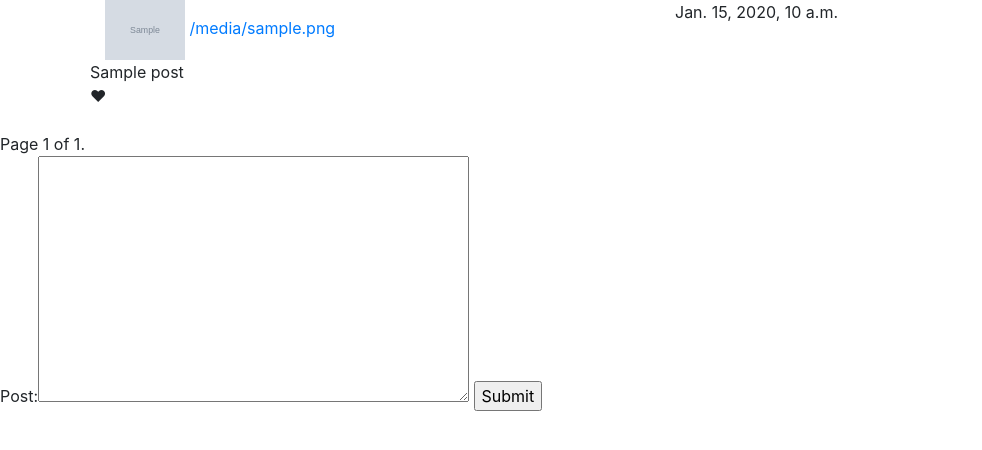
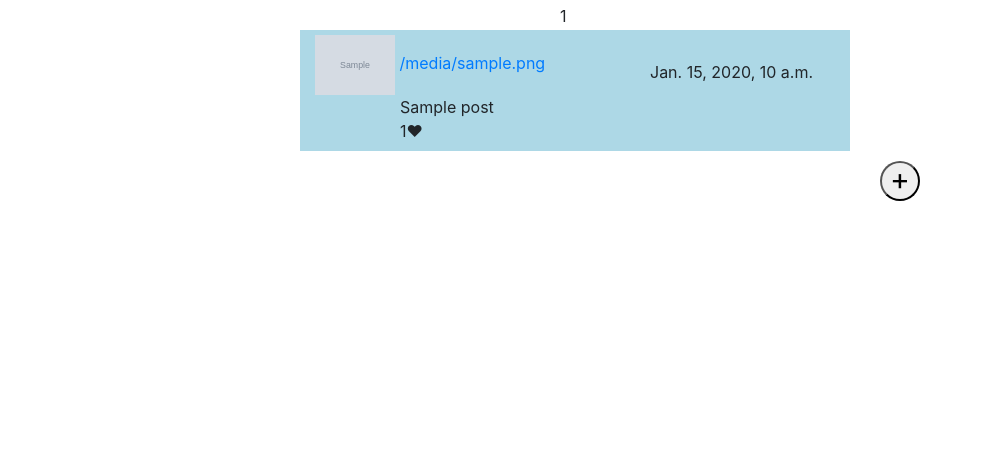
Before and after one commit to haegray/WebDevPractice, a Django app: template project4/network/templates/network/index.html in a window 1280 px wide. Shown: the part 56-506 px from the top of the page, without its empty margins (0-982 px from the left). Run offline with Django 3.2, Linux system fonts and the light colour scheme; a user stored in the database is signed in; tables that the repository leaves empty hold one stand-in row (values such as "Sample post"); the template is opened without the code that fills it: values that come from a table or form of the project are taken from there, most other values are stand-ins (such as "Sample title", 1, 10 or a date in 2020); grey boxes marked "Sample" are stand-in pictures; some libraries are stand-ins or nearby versions.

Commit message:
Added new post hide and show functionality

```diff
--- a/project4/network/models.py
+++ b/project4/network/models.py
@@ -17,6 +17,7 @@ class Post(models.Model):
     poster = models.ForeignKey(User, on_delete=models.CASCADE, null=True, blank=True, related_name="posts")
     post = models.CharField(max_length=128)
     time_stamp = models.DateTimeField(auto_now_add=True, null=True, blank=True)
+    num_likes = models.IntegerField(default=0)
 
     def __str__(self):
         return f" {self.id} -- {self.poster}: {self.post} at {self.time_stamp}"
@@ -27,6 +28,7 @@ class Post(models.Model):
             "poster": self.poster.username,
             "post": self.post,
             "time_stamp": self.time_stamp.strftime("%b %d %Y, %I:%M %p"),
+            "num_likes": self.num_likes
         }
 
 class Like(models.Model):
--- a/project4/network/static/network/styles.css
+++ b/project4/network/static/network/styles.css
@@ -1,7 +1,115 @@
+@keyframes mymoveup {
+    from {bottom: 0%}
+    to {bottom: 50%;}
+  }
+
+  @keyframes mymovedown{
+    from {bottom: 50%;}
+    to {bottom: 0%;}
+  }
+
 #like-button{
     display:none;
+}
+
+#compose-button{
+    float: right;
+    height: 40px;
+    width: 40px;
+    border-radius: 50%;
+    font-size: 30px;
+    line-height: 25px;
+    padding-bottom: 5px;
 }
 
 .checked{
     color: red;
 }
+
+.pagination{
+    position: absolute;
+    margin: auto;
+    align-items: center;
+    margin-left: 200px;
+    top: 60px;
+}
+
+#tweets-view{
+    margin: auto;
+    width: 600px;
+    padding: 20px;
+    z-index: -1;
+}
+
+#post-row{
+    padding-left: 5px;
+    margin-left: 80px;
+}
+
+#likes-row{
+    padding-left: 5px;
+    margin-left: 80px;
+}
+
+#id-row{
+    padding-top: 5px;
+}
+
+#timestamp-col{
+    padding-top: 25px;
+    padding-right:0px;
+    right:-60px;
+}
+
+.container{
+    position: relative;
+    background-color: lightblue;
+    margin: 10px;
+    margin-left: -100px;
+    width: 550px;
+    align-items: center;
+}
+
+#compose-view{
+    bottom:300px;
+    left:35%;
+    height: 170px;
+    width: 350px;
+    text-align: center;
+    z-index: 5;
+    background-color: rgba(245,222,179,0.5);
+    position: absolute;
+    display: none;
+}
+
+.forwards{
+    animation-name: mymoveup;
+    animation-duration: 1s;
+    animation-fill-mode: forwards;
+    animation-play-state: paused;
+}
+
+.backwards{
+    animation-name: mymovedown;
+    animation-duration: 1s;
+    animation-fill-mode: forwards;
+    animation-play-state: paused;
+}
+
+form {
+
+    transform : translate(0, 15%);
+    justify-content: center;
+}
+
+#compose-view.closed {
+	max-height: 0;
+}
+
+
+textarea {
+    margin:auto;
+    padding: 20px;
+    max-height: 100px;
+    max-width: 300px;
+}
--- a/project4/network/templates/network/index.html
+++ b/project4/network/templates/network/index.html
@@ -6,19 +6,37 @@
 {% if user.is_authenticated %}
 
 <div id="tweets-view">
+    <div class="pagination">
+        <span class="step-links">
+            {% if feed.has_previous %}
+                <a href="?page={{ feed.previous_page_number }}">&laquo;</a>
+            {% endif %}
+
+            <span class="current">
+             {{ feed.number }}
+            </span>
+
+            {% if feed.has_next %}
+                <a href="?page={{ feed.next_page_number }}">&raquo;</a>
+            {% endif %}
+        </span>
+        </div>
+
+
     <ul>
         {% for post, liked in feed %}
         <div class="container" id = "{{post.id}}"}>
-            <div class="row">
+            <div class="row" id = "id-row">
                 <div class="col-6">
                     <img src="{{ post.poster.photo.url }}" alt="img" width="80"> <a href ="{% url 'profile' %}">{{post.poster}}</a> <br/>
                 </div>
-                <div class="col-6">
+                <div class="col-5" id = "timestamp-col">
                     {{post.time_stamp}}
                 </div>
             </div>
-            <div class="row">{{post.post}}</div>
-            <div class="row">
+            <div class="row" id = "post-row">{{post.post}}</div>
+            <div class="row" id = "likes-row">
+                <div id="post-likes"> {{post.num_likes}} </div>
                 {% if not liked %}
                     <label for="like-button" id="label-like-button"><input type="checkbox" id="like-button">&#9829</label>
                 {% else %}
@@ -27,18 +45,23 @@
             </div>
         </div>
         {% endfor %}
+
+        <input class = "submit_button" id="compose-button" type = "submit" value = "+">
     </ul>
-    Page {{ feed.number }} of {{ feed.paginator.num_pages }}.
+
+
+
+
 </div>
 
 
 
 
-<div id="compose-view">
-<form action="{% url 'index' %}" method="post" >
+<div id="compose-view" class="backwards">
+<form action="{% url 'index' %}" method="post" id="tweet-form" >
     {% csrf_token %}
     {{form.as_table}}
-    <input class = "submit_button" type = "submit">
+    <input class = "submit_button" id="tweet-button" type = "submit" value = "Post">
 </form>
 </div>
 {% endif %}
--- a/project4/network/views.py
+++ b/project4/network/views.py
@@ -7,7 +7,7 @@ from django.http import HttpResponse, HttpResponseRedirect
 from django.shortcuts import render
 from django.urls import reverse
 
-from django.forms import ModelForm
+from django.forms import ModelForm, Textarea
 from django import forms
 import datetime
 import json
@@ -18,7 +18,7 @@ from django.core.files.storage import FileSystemStorage
 from django.views.decorators.csrf import csrf_exempt
 
 class PostForm(ModelForm):
-    post = forms.CharField(widget=forms.Textarea)
+    post = forms.CharField(widget=forms.Textarea, label='')
     class Meta:
         # write the name of models for which the form is made
         model = Post
@@ -26,7 +26,8 @@ class PostForm(ModelForm):
         # Custom fields
         fields = '__all__'
         widgets = {
-            'poster': forms.HiddenInput()
+            'poster': forms.HiddenInput(),
+            'num_likes': forms.HiddenInput()
         }
 
     def __init__(self, *args, **kwargs):
@@ -58,8 +59,7 @@ def index(request):
         form = PostForm(request.POST, user=request.user)
         if form.is_valid():
             form.save()
-        print(form.is_valid())
-        print(form.errors)
+        form = PostForm()
 
     p = []
     print("Request user id is ", request.user.id)
@@ -67,12 +67,13 @@ def index(request):
         user = User.objects.get(username = request.user)
         feed_following = user.following
         feed = [Post.objects.filter(poster=user) for user in feed_following.all()] + list(Post.objects.filter(poster=request.user))
-        feed = sorted(feed, key=lambda x: x.time_stamp)
+        feed = sorted(feed, key=lambda x: x.time_stamp, reverse=True)
         feed_likes = [Like.objects.filter(post=post, liker=request.user).exists() for post in feed]
         feed = list(zip(feed, feed_likes))
 
-        p = Paginator(feed, 2)
-        feed = p.get_page(1)
+        p = Paginator(feed, 4)
+        page_number = request.GET.get('page')
+        feed = p.get_page(page_number)
 
     return render(request, "network/index.html", {
         "feed": feed,
@@ -99,11 +100,17 @@ def posts(request, post_id):
                 like = Like.objects.get(liker=request.user, post = post)
                 print("delete")
                 like.delete()
+                post.num_likes -= 1
+                post.save()
             except Like.DoesNotExist:
                 new_like = Like(liker=request.user, post=post)
                 new_like.save()
+                post.num_likes += 1
+                post.save()
                 print("saved")
-        return HttpResponse(status=204)
+        return JsonResponse({
+            "likes": post.num_likes
+        }, safe=False)
 
     # Email must be via GET or PUT
     else:
```
Also changed, not shown: project4/network/static/network/network.js (+27 -23 lines), project4/db.sqlite3, project4/network/migrations/0003_post_num_likes.py (added).
